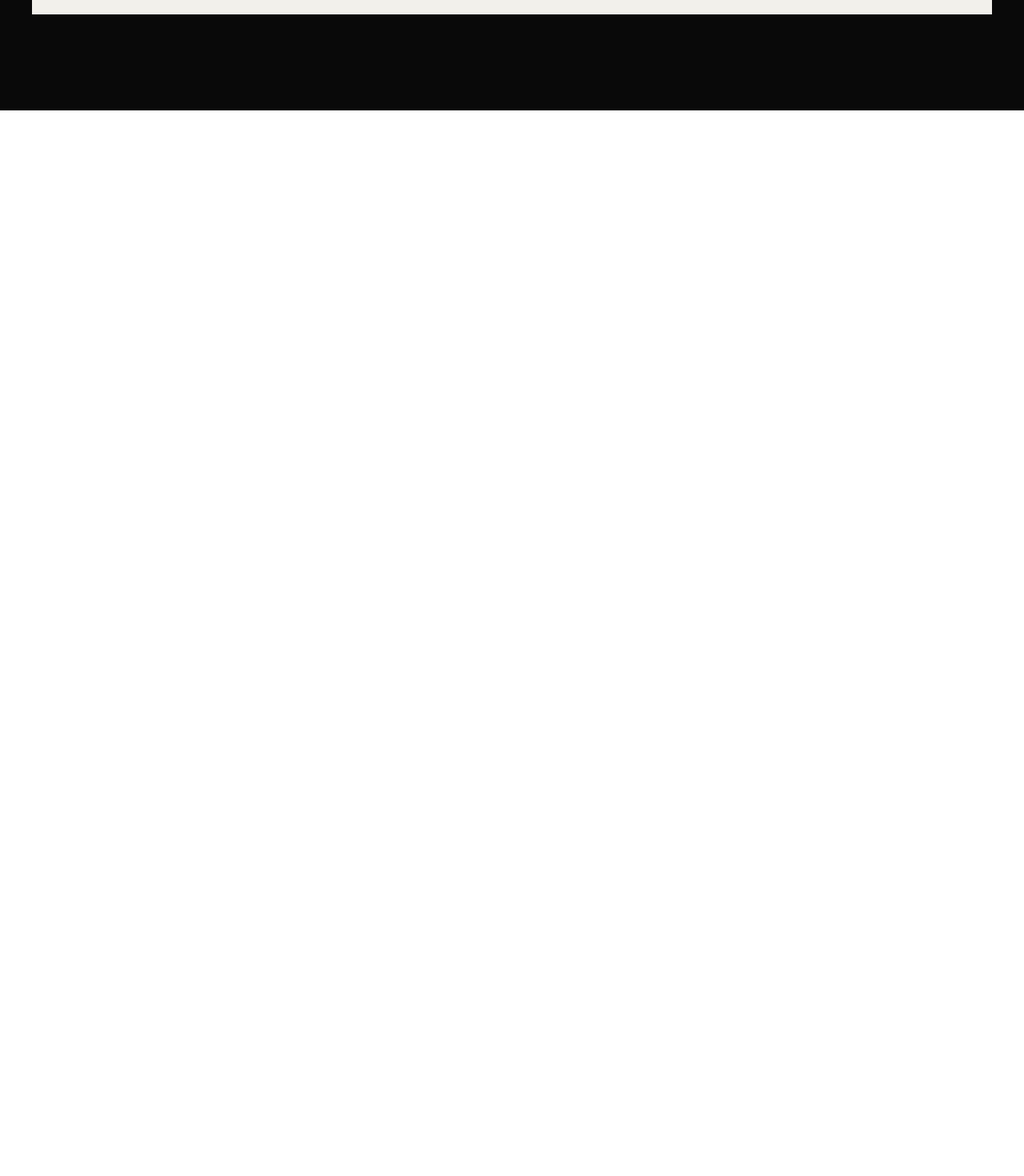
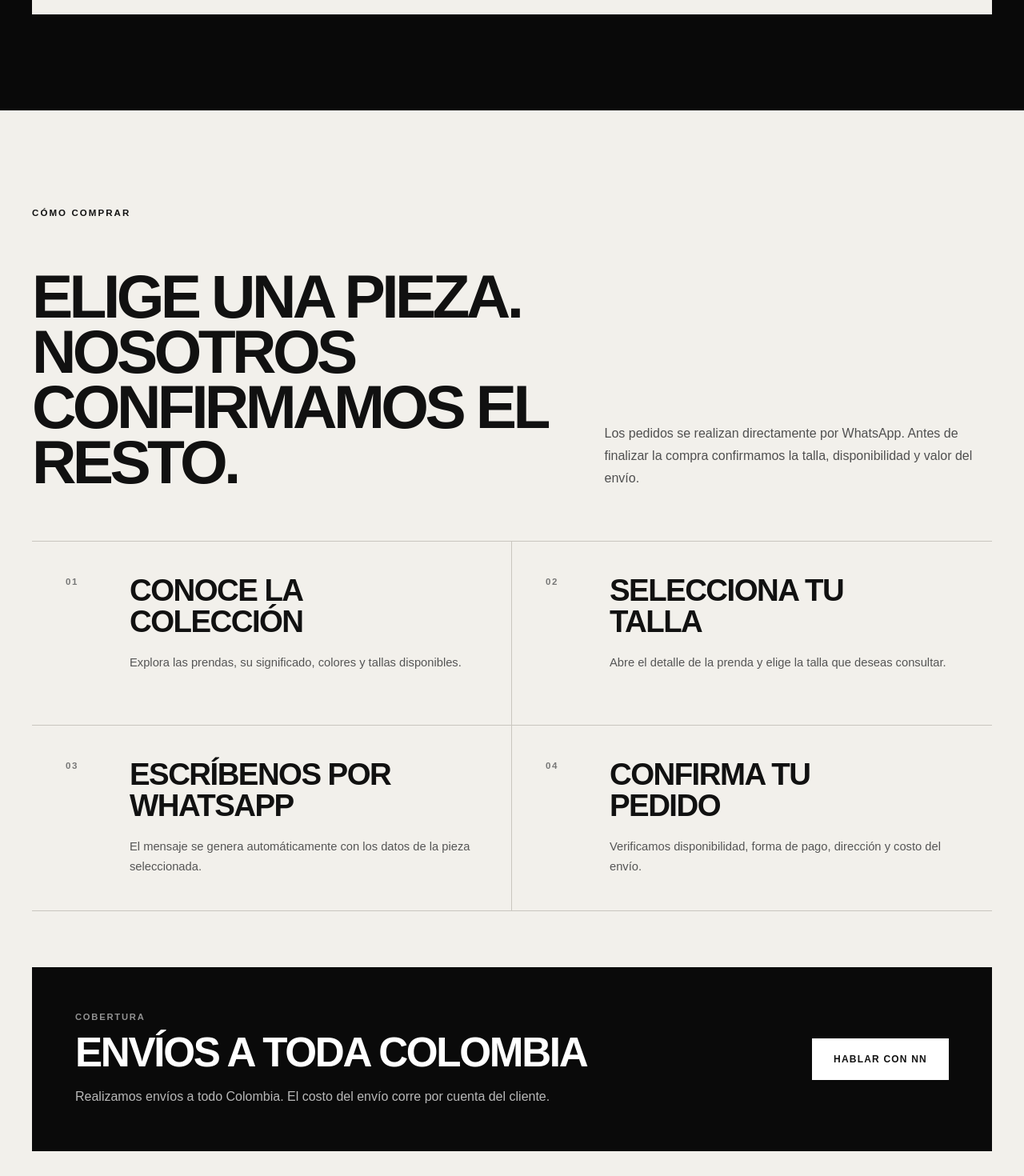
Before and after one commit to JoungDev/nn-Landing, a Vue app: page / in a window 1280 px wide. Shown: the part 4960-6430 px from the top of the page at 80% size. Before the commit the page ends 5098 px from the top, so only its background shows below. Built offline with nearby package versions, Linux system fonts and the light colour scheme.

Commit message:
feat: add purchase process section

```diff
--- a/src/App.vue
+++ b/src/App.vue
@@ -4,6 +4,7 @@ import HeroSection from './components/sections/HeroSection.vue';
 import AboutSection from './components/sections/AboutSection.vue';
 import CatalogSection from './components/sections/CatalogSection.vue';
 import MemorySection from './components/sections/MemorySection.vue';
+import PurchaseSection from './components/sections/PurchaseSection.vue';
 </script>
 
 <template>
@@ -13,5 +14,6 @@ import MemorySection from './components/sections/MemorySection.vue';
     <AboutSection />
     <CatalogSection />
     <MemorySection />
+    <PurchaseSection />
   </main>
 </template>
--- /dev/null
+++ b/src/components/sections/PurchaseSection.vue
@@ -0,0 +1,303 @@
+git commit -m "feat: add collective memory section"<script setup>
+import { siteConfig } from '../../data/siteConfig'
+
+const whatsappLink = `https://wa.me/${siteConfig.contact.whatsappNumber}`
+</script>
+
+<template>
+  <section
+    id="comprar"
+    class="purchase"
+    aria-labelledby="purchase-title"
+  >
+    <div class="purchase__container">
+      <header class="purchase__header">
+        <p class="purchase__eyebrow">Cómo comprar</p>
+
+        <h2
+          id="purchase-title"
+          class="purchase__title"
+        >
+          Elige una pieza. Nosotros confirmamos el resto.
+        </h2>
+
+        <p class="purchase__introduction">
+          Los pedidos se realizan directamente por WhatsApp. Antes de finalizar
+          la compra confirmamos la talla, disponibilidad y valor del envío.
+        </p>
+      </header>
+
+      <ol class="purchase__steps">
+        <li class="purchase__step">
+          <span class="purchase__number">01</span>
+
+          <div>
+            <h3>Conoce la colección</h3>
+
+            <p>
+              Explora las prendas, su significado, colores y tallas
+              disponibles.
+            </p>
+          </div>
+        </li>
+
+        <li class="purchase__step">
+          <span class="purchase__number">02</span>
+
+          <div>
+            <h3>Selecciona tu talla</h3>
+
+            <p>
+              Abre el detalle de la prenda y elige la talla que deseas
+              consultar.
+            </p>
+          </div>
+        </li>
+
+        <li class="purchase__step">
+          <span class="purchase__number">03</span>
+
+          <div>
+            <h3>Escríbenos por WhatsApp</h3>
+
+            <p>
+              El mensaje se genera automáticamente con los datos de la pieza
+              seleccionada.
+            </p>
+          </div>
+        </li>
+
+        <li class="purchase__step">
+          <span class="purchase__number">04</span>
+
+          <div>
+            <h3>Confirma tu pedido</h3>
+
+            <p>
+              Verificamos disponibilidad, forma de pago, dirección y costo del
+              envío.
+            </p>
+          </div>
+        </li>
+      </ol>
+
+      <div class="purchase__shipping">
+        <div>
+          <p class="purchase__shipping-label">Cobertura</p>
+
+          <h3>{{ siteConfig.shipping.coverage }}</h3>
+
+          <p>{{ siteConfig.shipping.message }}</p>
+        </div>
+
+        <a
+          class="purchase__button"
+          :href="whatsappLink"
+          target="_blank"
+          rel="noopener noreferrer"
+        >
+          Hablar con NN
+        </a>
+      </div>
+    </div>
+  </section>
+</template>
+
+<style scoped>
+.purchase {
+  color: #111111;
+  background-color: #f2f0eb;
+}
+
+.purchase__container {
+  width: min(100% - 40px, 1200px);
+  margin-inline: auto;
+  padding-block: 120px;
+}
+
+.purchase__header {
+  display: grid;
+  grid-template-columns: minmax(0, 1.15fr) minmax(280px, 0.85fr);
+  align-items: end;
+  padding-bottom: 64px;
+  border-bottom: 1px solid #c9c6bf;
+  gap: 60px;
+}
+
+.purchase__eyebrow {
+  grid-column: 1 / -1;
+  font-size: 0.72rem;
+  font-weight: 800;
+  letter-spacing: 0.18em;
+  text-transform: uppercase;
+}
+
+.purchase__title {
+  max-width: 780px;
+  font-size: clamp(3rem, 6vw, 6.3rem);
+  font-weight: 900;
+  line-height: 0.9;
+  letter-spacing: -0.06em;
+  text-transform: uppercase;
+}
+
+.purchase__introduction {
+  max-width: 500px;
+  color: #505050;
+  line-height: 1.75;
+}
+
+.purchase__steps {
+  display: grid;
+  grid-template-columns: repeat(2, minmax(0, 1fr));
+  margin: 0;
+  padding: 0;
+  list-style: none;
+}
+
+.purchase__step {
+  display: grid;
+  grid-template-columns: 54px 1fr;
+  min-height: 230px;
+  padding: 42px;
+  border-right: 1px solid #c9c6bf;
+  border-bottom: 1px solid #c9c6bf;
+  gap: 26px;
+}
+
+.purchase__step:nth-child(2n) {
+  border-right: 0;
+}
+
+.purchase__number {
+  color: #777777;
+  font-size: 0.72rem;
+  font-weight: 800;
+  letter-spacing: 0.14em;
+}
+
+.purchase__step h3 {
+  max-width: 390px;
+  font-size: clamp(1.7rem, 3vw, 2.8rem);
+  line-height: 1;
+  letter-spacing: -0.04em;
+  text-transform: uppercase;
+}
+
+.purchase__step p {
+  max-width: 430px;
+  margin-top: 20px;
+  color: #555555;
+  font-size: 0.92rem;
+  line-height: 1.7;
+}
+
+.purchase__shipping {
+  display: flex;
+  align-items: center;
+  justify-content: space-between;
+  margin-top: 70px;
+  padding: 54px;
+  color: #ffffff;
+  background-color: #0a0a0a;
+  gap: 40px;
+}
+
+.purchase__shipping-label {
+  margin-bottom: 12px;
+  color: #929292;
+  font-size: 0.7rem;
+  font-weight: 800;
+  letter-spacing: 0.16em;
+  text-transform: uppercase;
+}
+
+.purchase__shipping h3 {
+  font-size: clamp(2rem, 4vw, 4rem);
+  line-height: 0.95;
+  letter-spacing: -0.045em;
+  text-transform: uppercase;
+}
+
+.purchase__shipping div > p:last-child {
+  max-width: 620px;
+  margin-top: 18px;
+  color: #b8b8b8;
+  line-height: 1.65;
+}
+
+.purchase__button {
+  display: inline-flex;
+  flex-shrink: 0;
+  align-items: center;
+  justify-content: center;
+  min-height: 52px;
+  padding-inline: 26px;
+  color: #111111;
+  background-color: #ffffff;
+  border: 1px solid #ffffff;
+  font-size: 0.75rem;
+  font-weight: 800;
+  letter-spacing: 0.1em;
+  text-transform: uppercase;
+  transition:
+    color 180ms ease,
+    background-color 180ms ease;
+}
+
+.purchase__button:hover {
+  color: #ffffff;
+  background-color: transparent;
+}
+
+@media (max-width: 850px) {
+  .purchase__header {
+    grid-template-columns: 1fr;
+    gap: 30px;
+  }
+
+  .purchase__eyebrow {
+    grid-column: auto;
+  }
+
+  .purchase__steps {
+    grid-template-columns: 1fr;
+  }
+
+  .purchase__step {
+    border-right: 0;
+  }
+
+  .purchase__shipping {
+    align-items: flex-start;
+    flex-direction: column;
+  }
+}
+
+@media (max-width: 560px) {
+  .purchase__container {
+    width: min(100% - 32px, 1200px);
+    padding-block: 72px;
+  }
+
+  .purchase__header {
+    padding-bottom: 46px;
+  }
+
+  .purchase__step {
+    grid-template-columns: 1fr;
+    min-height: auto;
+    padding: 34px 4px;
+    gap: 14px;
+  }
+
+  .purchase__shipping {
+    margin-top: 54px;
+    padding: 40px 24px;
+  }
+
+  .purchase__button {
+    width: 100%;
+  }
+}
+</style>
```
